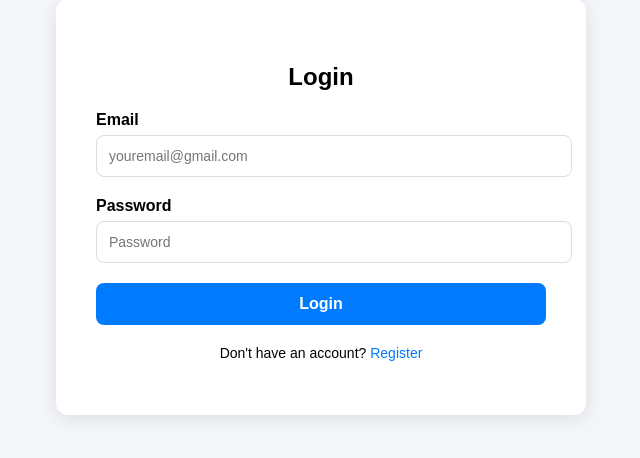
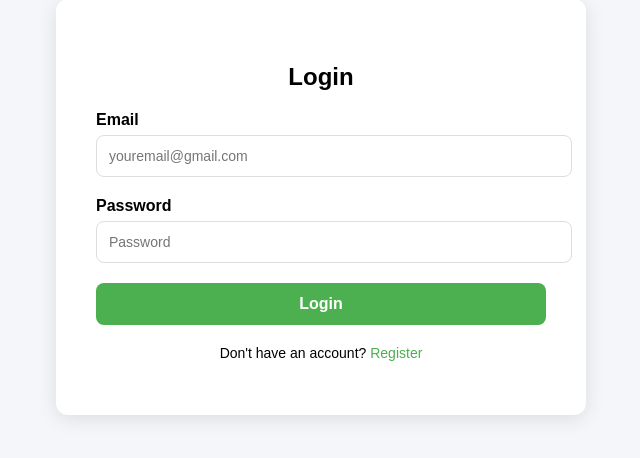
Before and after one commit to kayedopon/LTalk, a Django app: page /auth/login in a window 1280 px wide. Shown: the part 193-651 px from the top of the page, without its empty margins (319-959 px from the left). Run offline with Django 5.2, Linux system fonts and the light colour scheme.

Commit message:
Change colours of buttons in login/register page to the main theme and import history.css to styles.css

```diff
--- a/LTalk/authentication/static/css/auth.css
+++ b/LTalk/authentication/static/css/auth.css
@@ -57,7 +57,7 @@ body {
 #login-button button {
     width: 100%;
     padding: 12px;
-    background-color: #007bff;
+    background-color: #4CAF50;
     color: white;
     font-weight: bold;
     border: none;
@@ -74,7 +74,7 @@ body {
     font-size: 14px;
 }
 .link-block a {
-    color: #007bff;
+    color: #4CAF50;
     text-decoration: none;
 }
 .link-block a:hover {
--- a/LTalk/main/static/main/css/styles.css
+++ b/LTalk/main/static/main/css/styles.css
@@ -3,3 +3,4 @@
 @import 'home.css';
 @import 'wordset.css';
 @import 'exercises.css';
+@import 'history.css';
--- a/LTalk/main/templates/main/exercise_history.html
+++ b/LTalk/main/templates/main/exercise_history.html
@@ -6,7 +6,6 @@
     <meta charset="UTF-8">
     <title>Exercise History - {{ wordset.title }}</title>
     <link rel="stylesheet" href="{% static 'main/css/styles.css' %}">
-    <link rel="stylesheet" href="{% static 'main/css/history.css' %}">
 </head>
 <body>
     <div class="container">
```
Also changed, not shown: other parts of LTalk/authentication/static/css/auth.css (+2 -2 lines).
